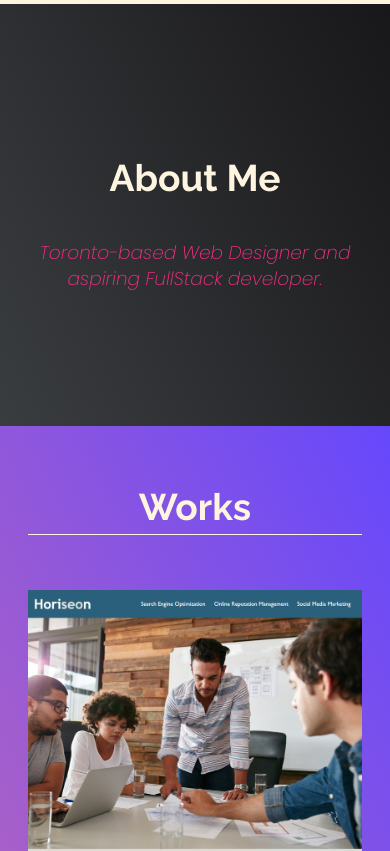
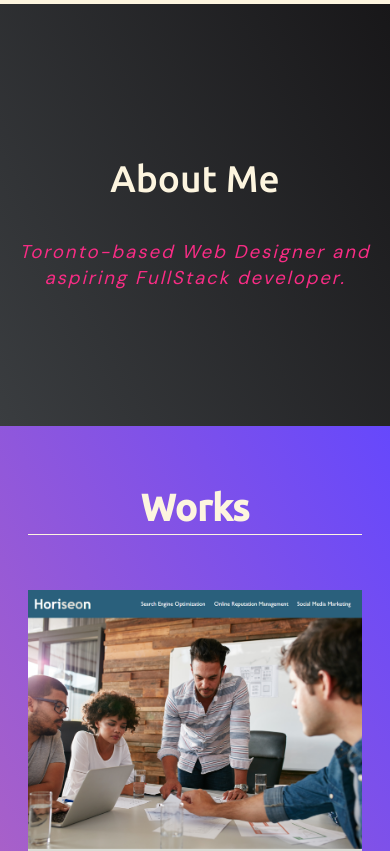
Before and after one commit to melissataylor1/MelTaylor_WebDev_Portfolio, a plain HTML site: page index.html in a window 390 px wide. Shown: the part 840-1691 px from the top of the page. Drawn offline with nearby package versions, Linux system fonts and the light colour scheme.

Commit message:
finished final css touches

```diff
--- a/assets/style.css
+++ b/assets/style.css
@@ -45,7 +45,7 @@ html {
 /* Base Element Styles */
 
 body {
-  font-family: 'Poppins', sans-serif;
+  font-family: 'DM Sans', sans-serif;
   font-size: 1.8rem;
   font-weight: 400;
   line-height: 1.4;
@@ -60,7 +60,7 @@ h1 {
 }
 
 h2 {
-  font-family: 'Raleway', sans-serif;
+  font-family: 'Ubuntu', sans-serif;;
   font-weight: 700;
   text-align: center;
   font-size: 4.2rem;
@@ -212,16 +212,17 @@ header {
   z-index: 20;
 }
 
-.about > p {
+.about p {
 display: flex;
 margin-top: 15px;
   font-size: 3rem;
+  letter-spacing: 2px;
   font-weight: 200;
   font-style: italic;
   color: var(--main-red);
   text-align: center;
 }
-.about  h2 {
+.about h2 {
   display: flex;
   font-size: 4rem;
   font-weight: 500;
@@ -231,7 +232,7 @@ margin-top: 15px;
   position: relative;
 }
 
-.about  h2:after {
+.about h2:after {
   background: none repeat scroll 0 0 transparent;
   bottom: 0;
   content: "";
@@ -251,12 +252,13 @@ margin-top: 15px;
 }
 
 /* About Section - Media Query*/
-@media (max-width: 500px) {
-  .about > p {
+@media (max-width: 800px) {
+  .about p {
     font-size: 2rem;
     width: 90%;
   }
 }
+
 
 /* Projects section*/
 main {
@@ -467,7 +469,7 @@ main h2 {
   }
 
 label, input, textarea {
-  font-family: 'Poppins', sans-serif;
+  font-family: 'DM Sans', sans-serif;
   }
 
 label {
@@ -503,7 +505,7 @@ button {
   background-image: -webkit-linear-gradient(120deg, #F77d8b 10%, #6648fc 100%);
   filter: drop-shadow(2px 2px 3px #0003);
   color: #fff;
-  font-family: "Poppins",sans-serif;
+  font-family: 'DM Sans', sans-serif;
   font-size: clamp(16px, 1.6vw, 18px);
   display: block;
   padding: 12px 20px;
@@ -564,27 +566,24 @@ button:active {
     justify-content: space-between;
     padding-top:20px;
   }
-
+  }
   /* Footer */
 footer {
-  font-weight: 300;
   display: flex;
   justify-content: space-evenly;
   padding: 2rem;
-  background: var(--main-gray);
+  background-color: var(--main-gray);
   border-top: 4px solid var(--main-red);
 }
 
 footer > p {
   margin: 2rem;
-}
-
-footer i {
+  font-weight: 300;
   vertical-align: middle;
 }
 
   /* Footer Media Query*/
-@media (max-width: 28.75em) {
+@media (max-width: 500px) {
   footer {
     flex-direction: column;
     text-align: center;
--- a/index.html
+++ b/index.html
@@ -8,9 +8,9 @@
   <link rel="stylesheet" href="./assets/style.css">
   <link rel="preconnect" href="https://fonts.googleapis.com">
   <link rel="preconnect" href="https://fonts.gstatic.com" crossorigin>
-  <link href="https://fonts.googleapis.com/css?family=Poppins:200i,300,400&display=swap" rel="stylesheet">
-  <link href="https://fonts.googleapis.com/css?family=Raleway:700&display=swap" rel="stylesheet">
-  <link href="https://fonts.googleapis.com/css2?family=Fugaz+One&display=swap" rel="stylesheet">
+  <link href="https://fonts.googleapis.com/css2?family=DM+Sans&display=swap" rel="stylesheet">  <!--DM Sans-->
+  <link href="https://fonts.googleapis.com/css2?family=Ubuntu:wght@500&display=swap" rel="stylesheet"> <!--Ubuntu-->
+  <link href="https://fonts.googleapis.com/css2?family=Fugaz+One&display=swap" rel="stylesheet"> <!--Fugaz-->
   <link href='https://unpkg.com/boxicons@2.1.4/css/boxicons.min.css' rel='stylesheet'>
 </head>
 <body>
@@ -123,9 +123,8 @@
  <!--Footer-->
  <footer>
   <p>
-    All content and imagery liscensed under an MIT Liscense, or created by me.
+    Made with ❤️ and Boxicon icons (MIT License); All 'Works' thumbnails created by me.
   </p>
-
  </footer>
 </body>
 </html>
```
